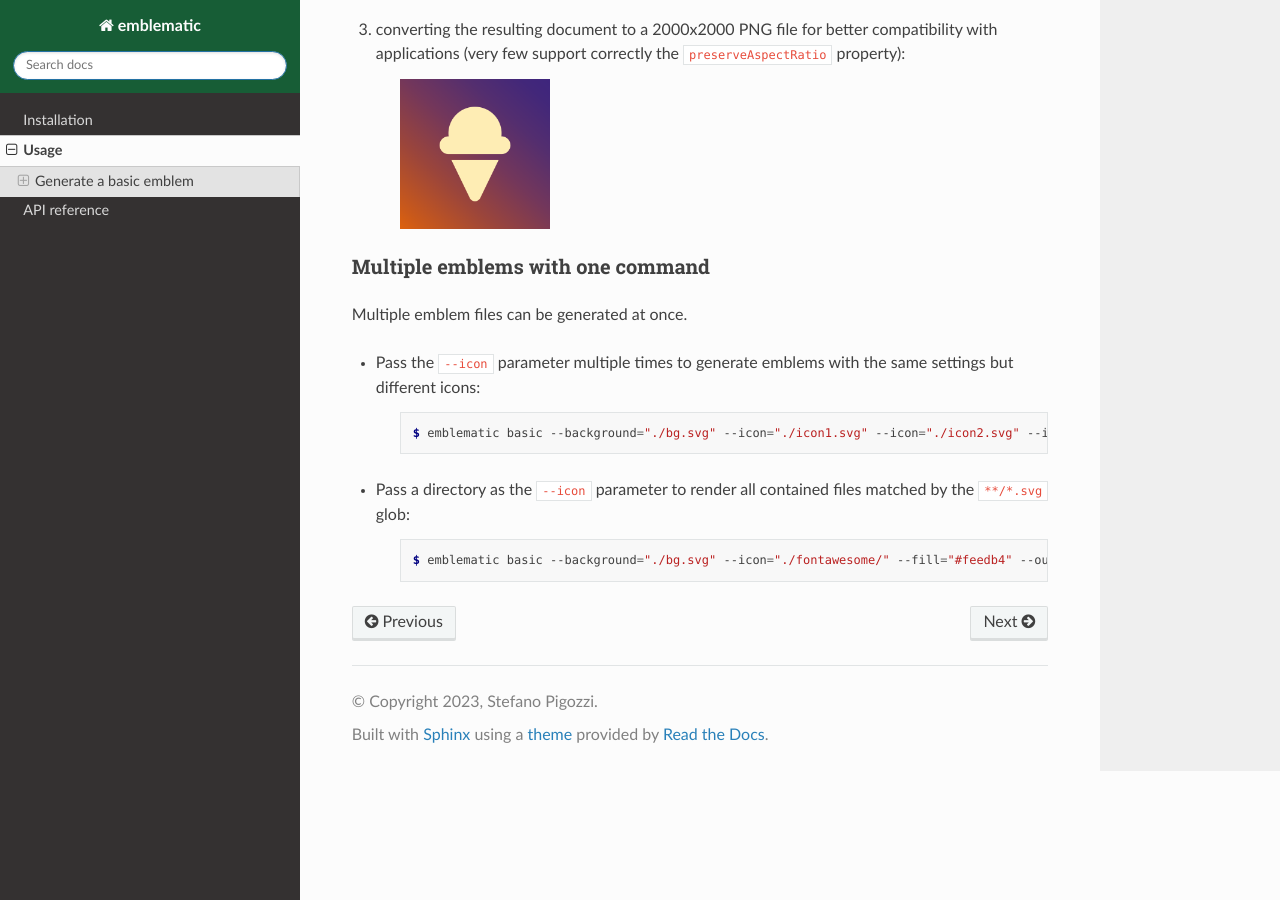
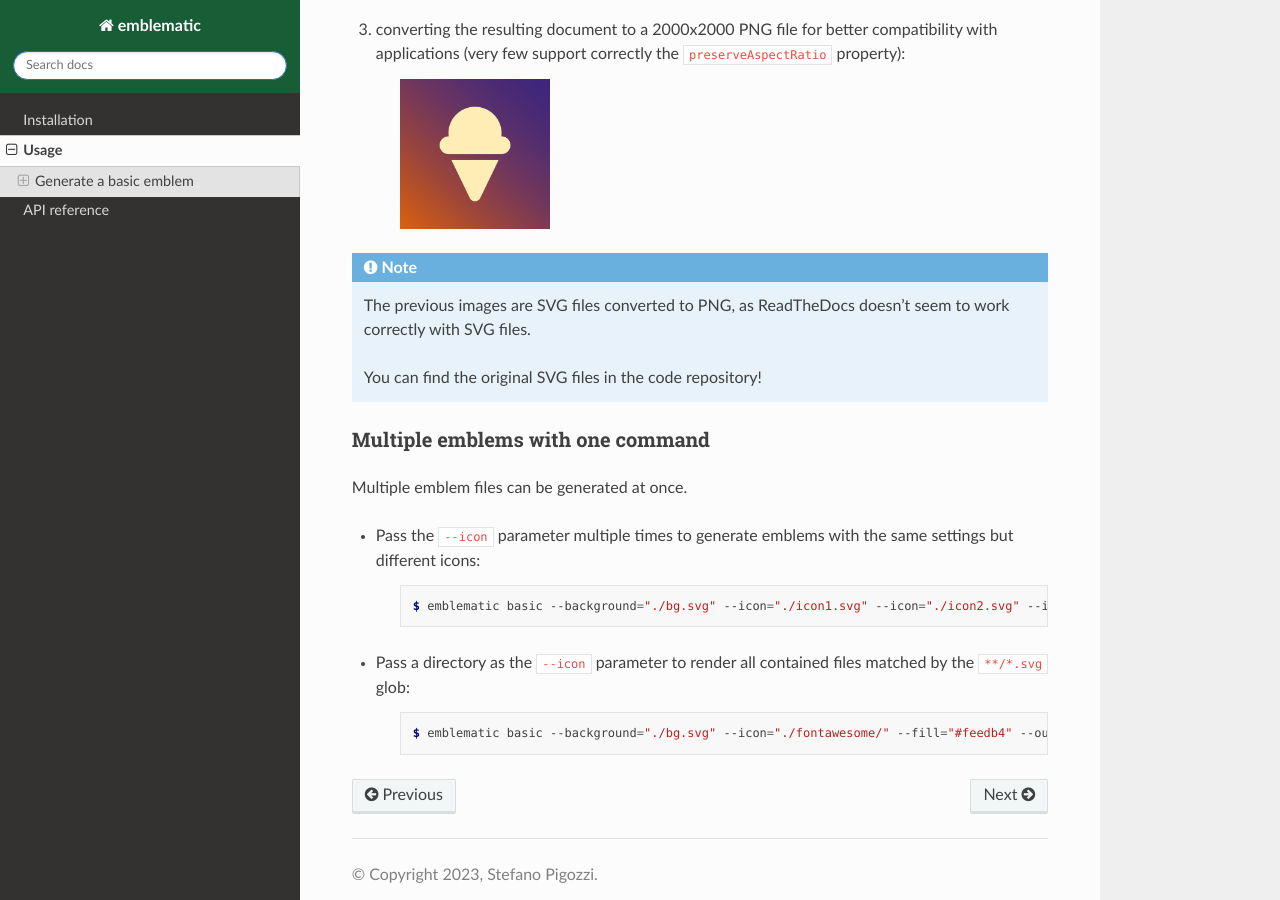
Before and after one commit to Steffo99/emblematic, a Sphinx documentation site: the page built from docs/source/usage.rst, in a window 1280 px wide and 900 px high, scrolled down 881 px. Built offline with Sphinx 7.4.7 and the Read the Docs theme 2.0.0, drawn with Linux system fonts in a browser that asks for light colours.

Commit message:
Convert examples to PNG
SVGs are not supported on ReadTheDocs

```diff
--- a/docs/source/usage.rst
+++ b/docs/source/usage.rst
@@ -19,13 +19,13 @@
 
 1. taking the SVG background image contained in the file given as the ``--background`` option, such as the following:
 
-    .. figure:: ryg6-bg.svg
+    .. figure:: ryg6-bg.png
         :width: 150
         :height: 150
 
 2. overlaying a rescaled version of the SVG foreground icon contained in the file given as the ``--icon`` option, filled with the color given in the ``--fill`` option, such as the following:
 
-    .. figure:: fontawesome-ice-cream.svg
+    .. figure:: fontawesome-ice-cream.png
         :width: 150
         :height: 150
 
@@ -34,6 +34,13 @@
     .. figure:: ryg6-ice-cream.png
         :width: 150
         :height: 150
+
+
+.. note::
+
+    The previous images are SVG files converted to PNG, as ReadTheDocs doesn't seem to work correctly with SVG files.
+
+    You can find the original SVG files in the code repository!
 
 
 ---------------------------------
```
Also changed, not shown: docs/source/fontawesome-ice-cream.png (added), docs/source/ryg6-bg.png (added).
